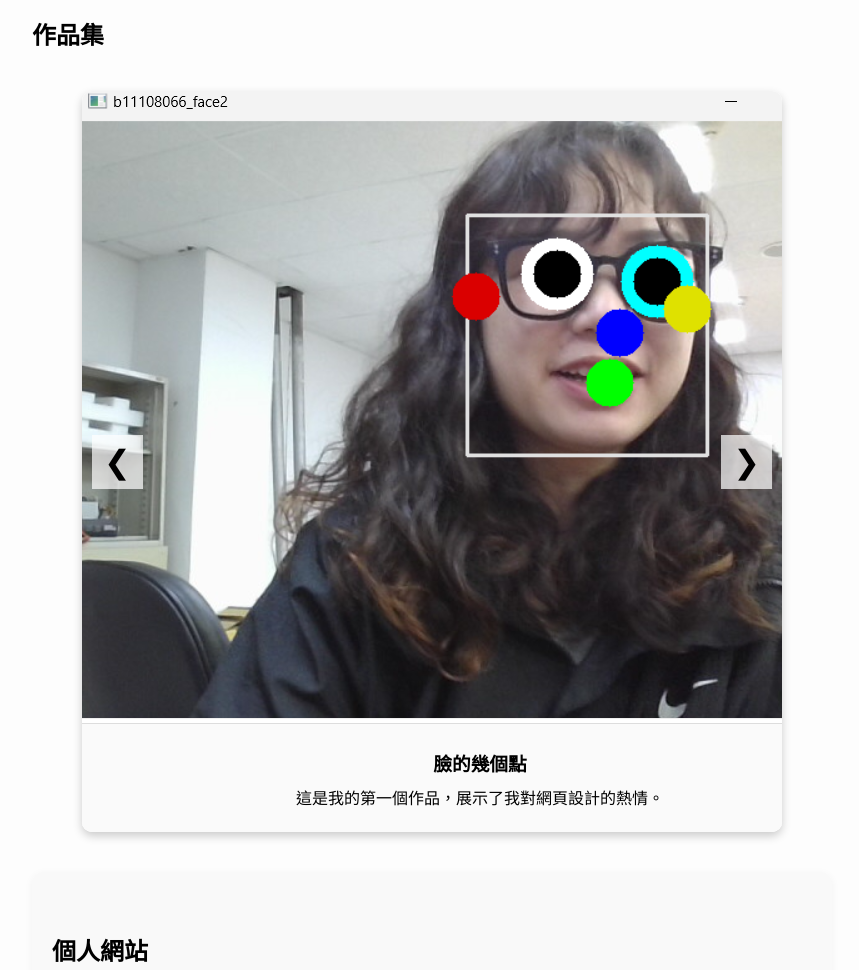
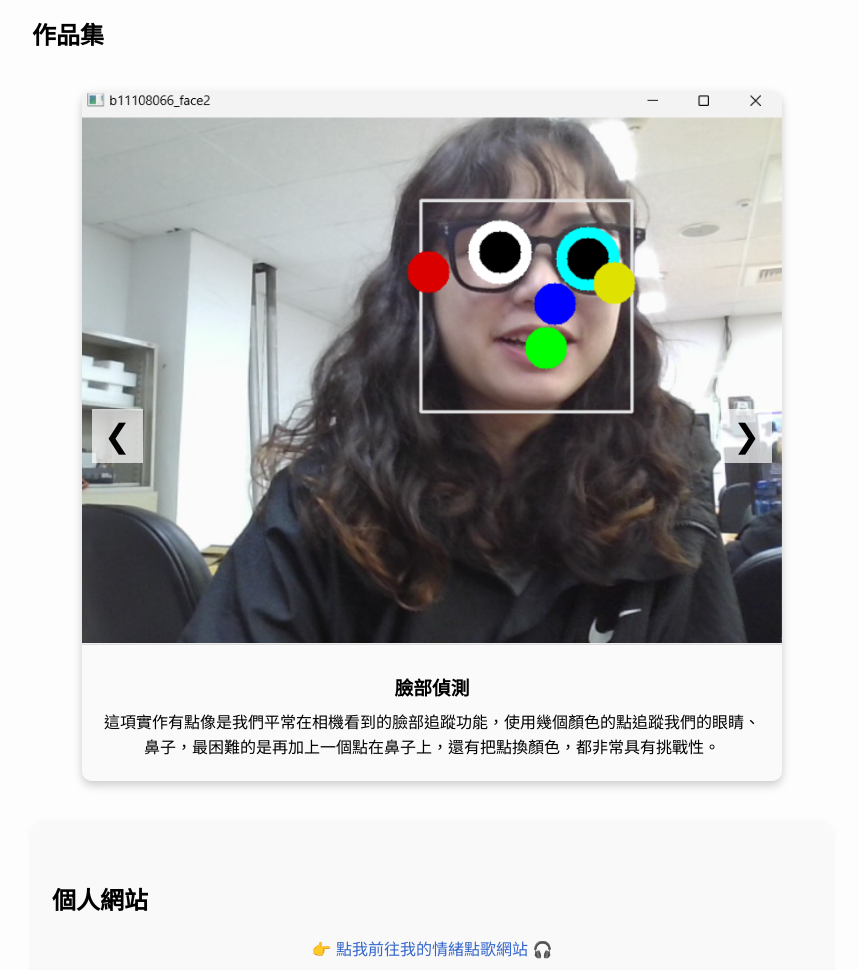
Before and after one commit to mayeiii130519/mayeiii130519-hml.github.io, a plain HTML site: page index.html in a window 1280 px wide. Shown: the part 588-1558 px from the top of the page, without its empty margins (208-1067 px from the left). Drawn offline with Linux system fonts and the light colour scheme.

Commit message:
Add files via upload

```diff
--- a/index.html
+++ b/index.html
@@ -38,9 +38,9 @@
       margin-top: 30px;
     }
 
-    /* 圖片輪播 */
     .slider {
       position: relative;
+      width: 100%;
       max-width: 700px;
       margin: 40px auto;
       overflow: hidden;
@@ -50,36 +50,48 @@
 
     .slides {
       display: flex;
-      transition: transform 0.5s ease-in-out;
+      flex-direction: column;
+      width: 100%;
     }
 
     .slide {
-      min-width: 100%;
-      box-sizing: border-box;
-      display: none;
+      width: 100%;
       flex-shrink: 0;
-      background-color: #fff;
+      visibility: hidden;
+      height: 0;
+      transition: visibility 0.3s ease, height 0.3s ease;
+      overflow: hidden;
     }
 
     .slide.active {
-      display: block;
+      visibility: visible;
+      height: auto;
     }
 
     .slide img {
       width: 100%;
       height: auto;
+      object-fit: contain;
+      display: block;
       border-bottom: 1px solid #eee;
     }
 
     .caption {
-      padding: 15px;
-      text-align: center;
+      padding: 20px;
       background-color: #fafafa;
       border-top: 1px solid #ddd;
+      text-align: center;
+      word-break: break-word;
+      line-height: 1.6;
     }
 
-    .caption h3, .caption p {
-      margin: 0.5em 0;
+    .caption h3 {
+      margin-top: 0.5em;
+      margin-bottom: 0.3em;
+    }
+
+    .caption p {
+      margin: 0;
     }
 
     .prev, .next {
@@ -110,7 +122,6 @@
       font-weight: bold;
       text-align: left;
       margin: 40px 0 20px 0;
-      padding-left: 0;
     }
   </style>
 </head>
@@ -131,7 +142,8 @@
 
     <section>
       <h2>興趣愛好</h2>
-      <p>我有一個喜歡十年的偶像「少女時代」，其中我最喜歡的是太妍，是看到會讓我流淚的人。我也喜歡運動、唱歌跟聽音樂，我也很喜歡聽周杰倫的歌，每次都讓我深入其境！</p>
+      <p>我有一個喜歡十年的偶像「少女時代」，其中我最喜歡的是太妍，是看到會讓我流淚的人。
+        我也喜歡運動、唱歌跟聽音樂，我也很喜歡聽周杰倫的歌，每次都讓我深入其境！</p>
     </section>
 
     <section>
@@ -141,22 +153,22 @@
           <div class="slide active">
             <img src="作品1.png" alt="作品一">
             <div class="caption">
-              <h3>臉的幾個點</h3>
-              <p>這是我的第一個作品，展示了我對網頁設計的熱情。</p>
+              <h3>臉部偵測</h3>
+              <p>這項實作有點像是我們平常在相機看到的臉部追蹤功能，使用幾個顏色的點追蹤我們的眼睛、鼻子，最困難的是再加上一個點在鼻子上，還有把點換顏色，都非常具有挑戰性。</p>
             </div>
           </div>
           <div class="slide">
             <img src="作品2.png" alt="作品二">
             <div class="caption">
               <h3>手軸彎曲跟舉起</h3>
-              <p>這是我在課堂上完成的專案，使用 HTML 和 CSS 製作。</p>
+              <p>同樣是偵測動作，能夠追蹤我們手軸彎曲的角度以及次數，如果能夠實際應用到運動上面進行次數計算，感覺會相當有趣。</p>
             </div>
           </div>
           <div class="slide">
             <img src="PHONE.png" alt="作品三">
             <div class="caption">
               <h3>物品識別</h3>
-              <p>這個作品展示了我對互動網頁的初步嘗試。</p>
+              <p>我們使用了 Google 的 Teachable Machine，讓我們能夠快速地讓 AI 識別物品，以利我們撰寫程式碼。</p>
             </div>
           </div>
         </div>
@@ -166,13 +178,11 @@
 
       <div class="personal-project">
         <h2>個人網站</h2>
-        <iframe src="https://jaymusic-f6emgdl7cf3vs3pht63sbl.streamlit.app/"
-                width="100%"
-                height="600"
-                frameborder="0"
-                allowfullscreen
-                style="border: 1px solid #ccc; border-radius: 10px;">
-        </iframe>
+        <p style="text-align: center; font-size: 16px;">
+          👉 <a href="https://jaymusic-f6emgdl7cf3vs3pht63sbl.streamlit.app/" target="_blank" style="color: #3366cc; text-decoration: none;">
+            點我前往我的情緒點歌網站 🎧
+          </a>
+        </p>
       </div>
     </section>
   </main>
```
